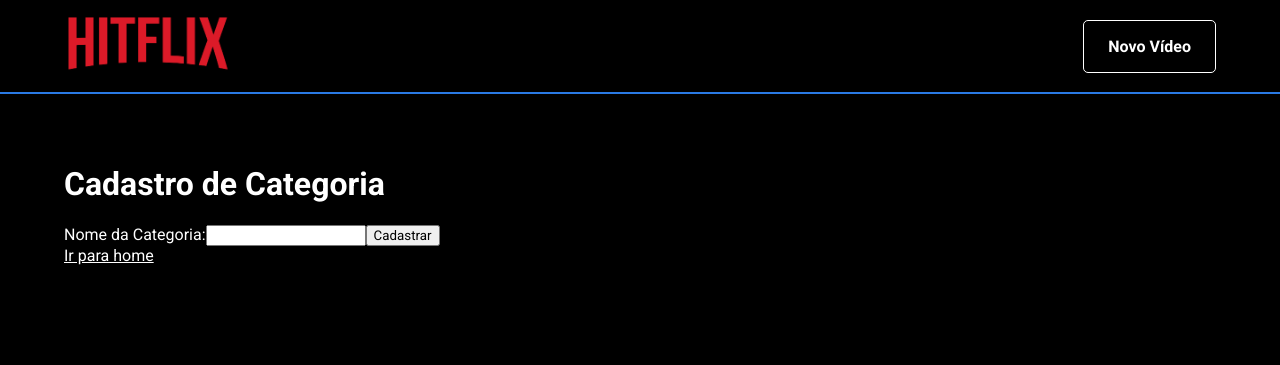
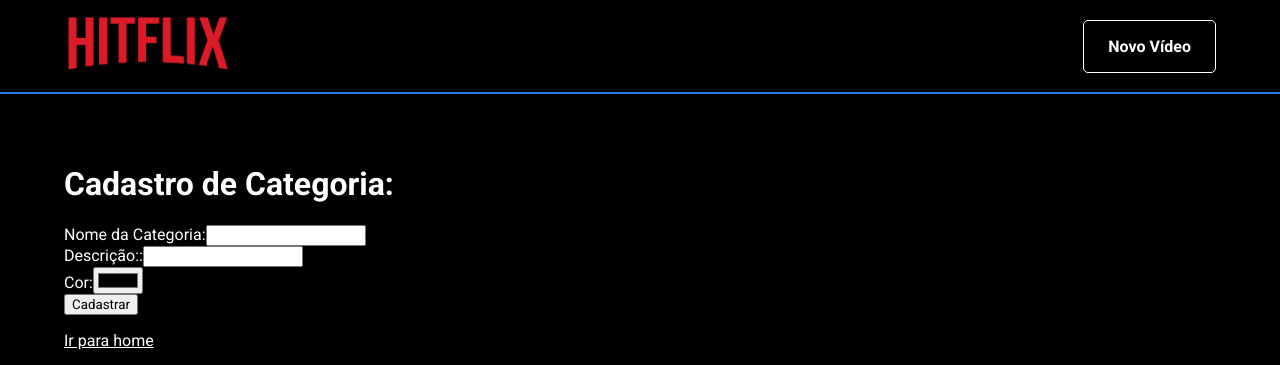
Before and after one commit to lucasjribeiro/HITFLIX, a React (Create React App) app: page /cadastro/categoria in a window 1280 px wide. Shown: the top 365 px of the page. Built offline with nearby package versions, Linux system fonts and the light colour scheme.

Commit message:
Add Cadastro Categoria

```diff
--- a/src/Components/Carousel/index.js
+++ b/src/Components/Carousel/index.js
@@ -1,5 +1,5 @@
 import React from 'react';
-import { VideoCardGroupContainer, VideoCardList, Title, ExtraLink } from './styles';
+import { VideoCardGroupContainer, Title, ExtraLink } from './styles';
 import VideoCard from './components/VideoCard';
 import Slider, {SliderItem} from './components/Slider';
 
--- /dev/null
+++ b/src/Components/FormField/index.js
@@ -0,0 +1,19 @@
+import React from "react";
+
+function FormField({ label, type, name, value, onChange }) {
+  return (
+    <div>
+      <label>
+        {label}:
+        <input
+          type={type}
+          value={value}
+          name={name}
+          onChange={onChange}
+        />
+      </label>
+    </div>
+  )
+}
+
+export default FormField;
--- a/src/Pages/cadastro/Categoria/index.js
+++ b/src/Pages/cadastro/Categoria/index.js
@@ -1,27 +1,108 @@
-import React from 'react'
+import React, { useState } from 'react';
+import { Link } from 'react-router-dom';
 import PageDefault from '../../../Components/PageDefault';
-import { Link } from 'react-router-dom';
+import FormField from '../../../Components/FormField';
 
 function CadastroCategoria() {
+  const valoresIniciais = {
+    nome: '',
+    descricao: '',
+    cor: '',
+  }
+  const [categorias, setCategorias] = useState([]);
+  const [values, setValues] = useState(valoresIniciais);
+
+
+  function setValue(chave, valor) {
+    // chave: nome, descricao, bla, bli
+    setValues({
+      ...values,
+      [chave]: valor, // nome: 'valor'
+    })
+  }
+
+  function handleChange(infosDoEvento) {
+    setValue(
+      infosDoEvento.target.getAttribute('name'),
+      infosDoEvento.target.value
+    );
+  }
+
   return (
     <PageDefault>
-            <h1>Cadastro de Categoria</h1>
+      <h1>Cadastro de Categoria: {values.nome}</h1>
 
+      <form onSubmit={function handleSubmit(infosDoEvento) {
+          infosDoEvento.preventDefault();
+          setCategorias([
+            ...categorias,
+            values
+          ]);
 
-            <form>
+          setValues(valoresIniciais)
+      }}>
 
+        <FormField
+          label="Nome da Categoria"
+          type="text"
+          name="nome"
+          value={values.nome}
+          onChange={handleChange}
+        />
+
+        <FormField
+          label="Descrição:"
+          type="????"
+          name="descricao"
+          value={values.descricao}
+          onChange={handleChange}
+        />
+        {/* <div>
           <label>
-                    Nome da Categoria:
-                    <input
+            Descrição:
+            <textarea
               type="text"
+              value={values.descricao}
+              name="descricao"
+              onChange={handleChange}
             />
           </label>
+        </div> */}
+
+        <FormField
+          label="Cor"
+          type="color"
+          name="cor"
+          value={values.cor}
+          onChange={handleChange}
+        />
+        {/* <div>
+          <label>
+            Cor:
+            <input
+              type="color"
+              value={values.cor}
+              name="cor"
+              onChange={handleChange}
+            />
+          </label>
+        </div> */}
 
         <button>
           Cadastrar
         </button>
       </form>
 
+
+      <ul>
+        {categorias.map((categoria, indice) => {
+          return (
+            <li key={`${categoria}${indice}`}>
+              {categoria.nome}
+            </li>
+          )
+        })}
+      </ul>
 
       <Link to="/">
         Ir para home
```
Lines whose indentation alone changed are shown as unchanged.
